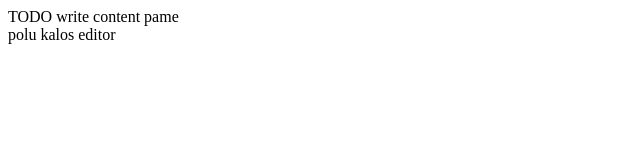
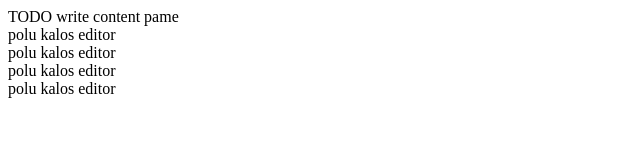
Before and after one commit to kostisM/pet, a plain HTML site: page pet/public_html/index.html in a window 1280 px wide. Shown: the whole page, without its empty margins (0-640 px from the left). Drawn offline with Linux system fonts and the light colour scheme.

Commit message:
pame deutero commit

```diff
--- a/pet/public_html/index.html
+++ b/pet/public_html/index.html
@@ -9,5 +9,8 @@
     <body>
         <div>TODO write content pame</div>
         <div>polu kalos editor</div>
+        <div>polu kalos editor</div>
+         <div>polu kalos editor</div>
+          <div>polu kalos editor</div>
     </body>
 </html>
```
